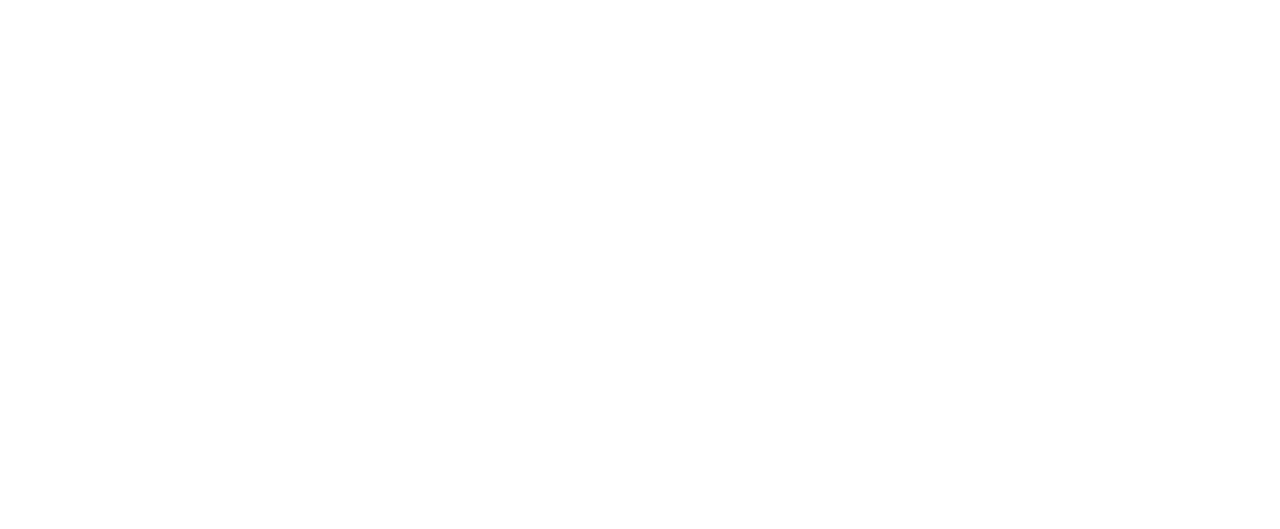
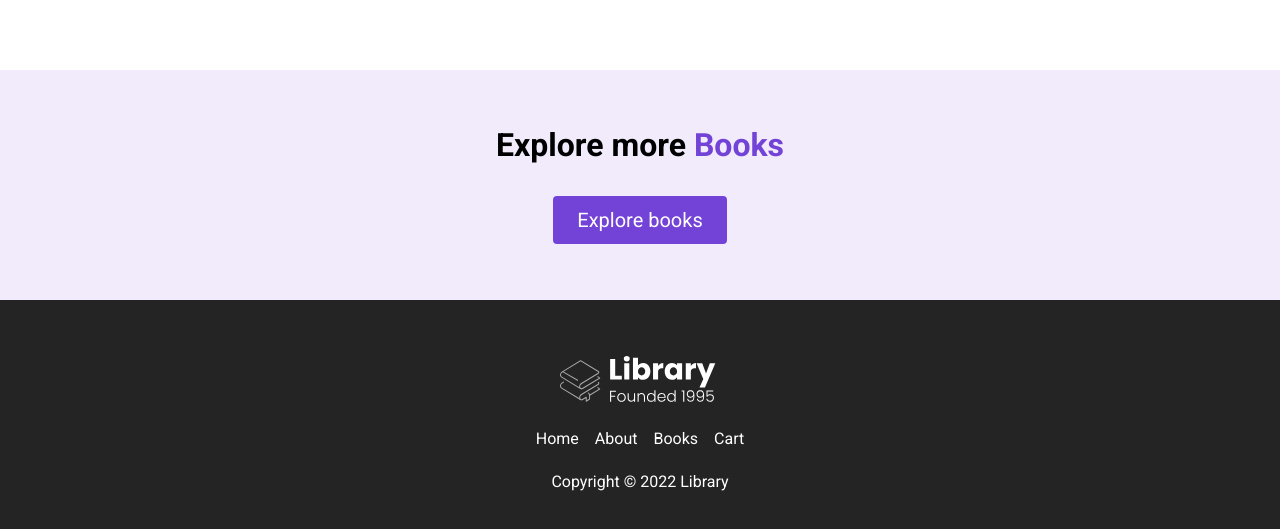
Before and after one commit to Cristian-nambo10/BookReact, a React (Create React App) app: page / in a window 1280 px wide. Shown: the part 2570-3099 px from the top of the page. Before the commit the page ends 2640 px from the top, so only its background shows below. Built offline with nearby package versions, Linux system fonts and the light colour scheme; the HTML template or start-up script is replaced by a standard one.

Commit message:
wip: adds footer

```diff
--- a/src/App.js
+++ b/src/App.js
@@ -1,5 +1,7 @@
 import Discounted from "./components/Discounted";
+import Explore from "./components/Explore";
 import Featured from "./components/Featured";
+import Footer from "./components/Footer";
 import Highlights from "./components/Highlights";
 import Landing from "./components/Landing";
 import Nav from "./components/Nav";
@@ -12,6 +14,8 @@
       <Highlights />
       <Featured />
       <Discounted />
+      <Explore />
+      <Footer />
     </div>
   );
 }
--- /dev/null
+++ b/src/components/Explore.jsx
@@ -0,0 +1,20 @@
+import React from 'react'
+
+function Explore() {
+  return (
+    <section id="explore">
+        <div className="container">
+            <div className="row row__column">
+                <h2>
+                    Explore more <span className='purple'>Books</span>
+                </h2>
+                <a href="/books">
+                    <button className='btn'>Explore books</button>
+                </a>
+            </div>
+        </div>
+    </section>
+  )
+}
+
+export default Explore
--- /dev/null
+++ b/src/components/Footer.jsx
@@ -0,0 +1,29 @@
+import React from 'react'
+import Logo from "../assets/Library.svg"
+
+function Footer() {
+  return (
+    <footer>
+        <div className="container">
+            <div className="row row__column">
+                <a href="/">
+                    <figure className='footer__logo'>
+                        <img src={Logo} alt="" className='footer__logo--img' />
+                    </figure>
+                </a>
+                <div className="footer__list">
+                    <a href="/" className='footer__link'>Home</a>
+                    <span className='footer__link no-cursor'>About</span>
+                    <a href="/books" className='footer__link'>Books</a>
+                    <a href="/cart" className='footer__link'>Cart</a>
+                </div>
+                <div className="footer__copyright">
+                    Copyright &copy; 2022 Library
+                </div>
+            </div>
+        </div>
+    </footer>
+  )
+}
+
+export default Footer
--- a/src/components/Nav.jsx
+++ b/src/components/Nav.jsx
@@ -3,6 +3,13 @@
 import LibraryLogo from '../assets/Library.svg'
 
 const Nav = () => {
+    function openMenu() {
+        document.body.classList += " menu--open";
+    }
+
+    function closeMenu() {
+        document.body.classList.remove("menu--open");
+    }
     return (
         <nav>
             <div className="nav__container">
@@ -20,7 +27,7 @@
                             Books
                         </a>
                     </li>
-                    <button className="btn__menu">
+                    <button className="btn__menu" onClick={openMenu}>
                         <FontAwesomeIcon icon="bars" />
                     </button>
                     <li className="nav__icon">
@@ -31,7 +38,7 @@
                     </li>
                 </ul>
                 <div className="menu__backdrop">
-                    <button className="btn__menu btn__menu--close">
+                    <button className="btn__menu btn__menu--close" onClick={closeMenu}>
                         <FontAwesomeIcon icon='times' />
                     </button>
                     <ul className="menu__links">
```
